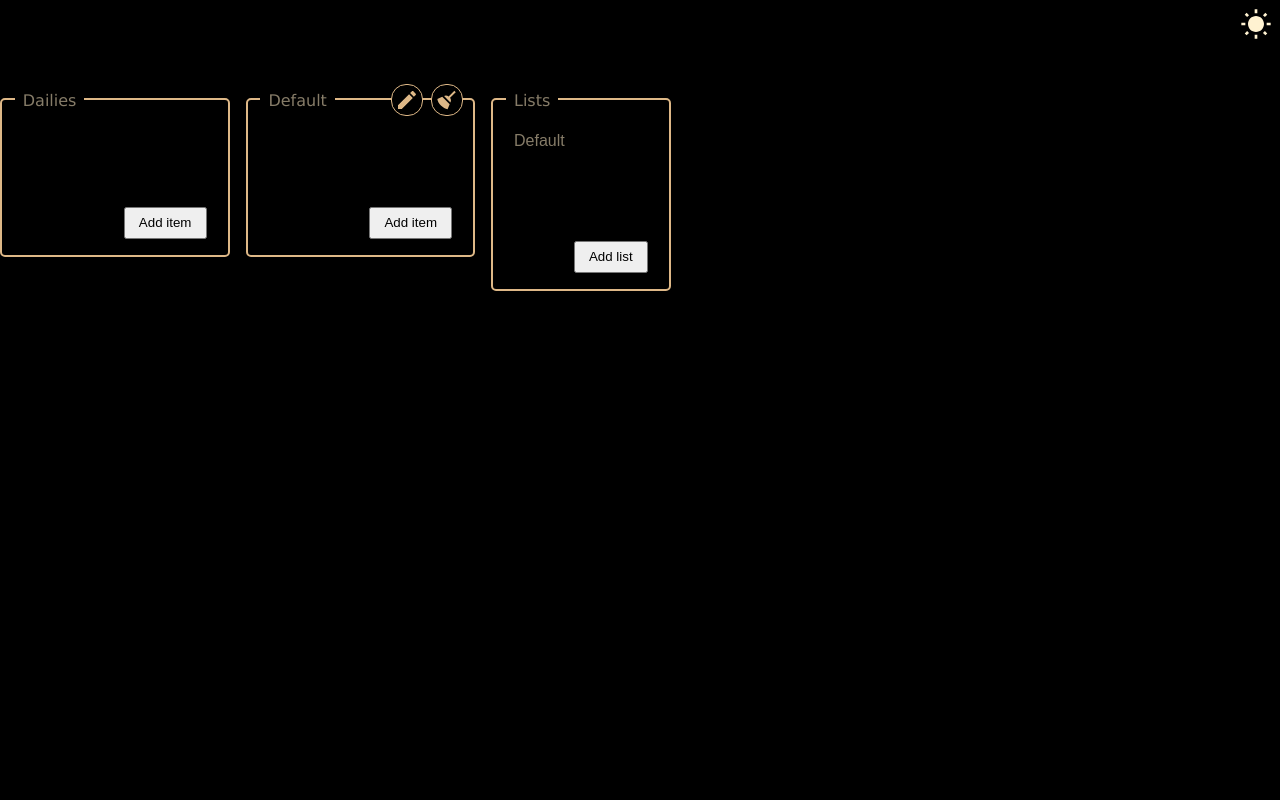
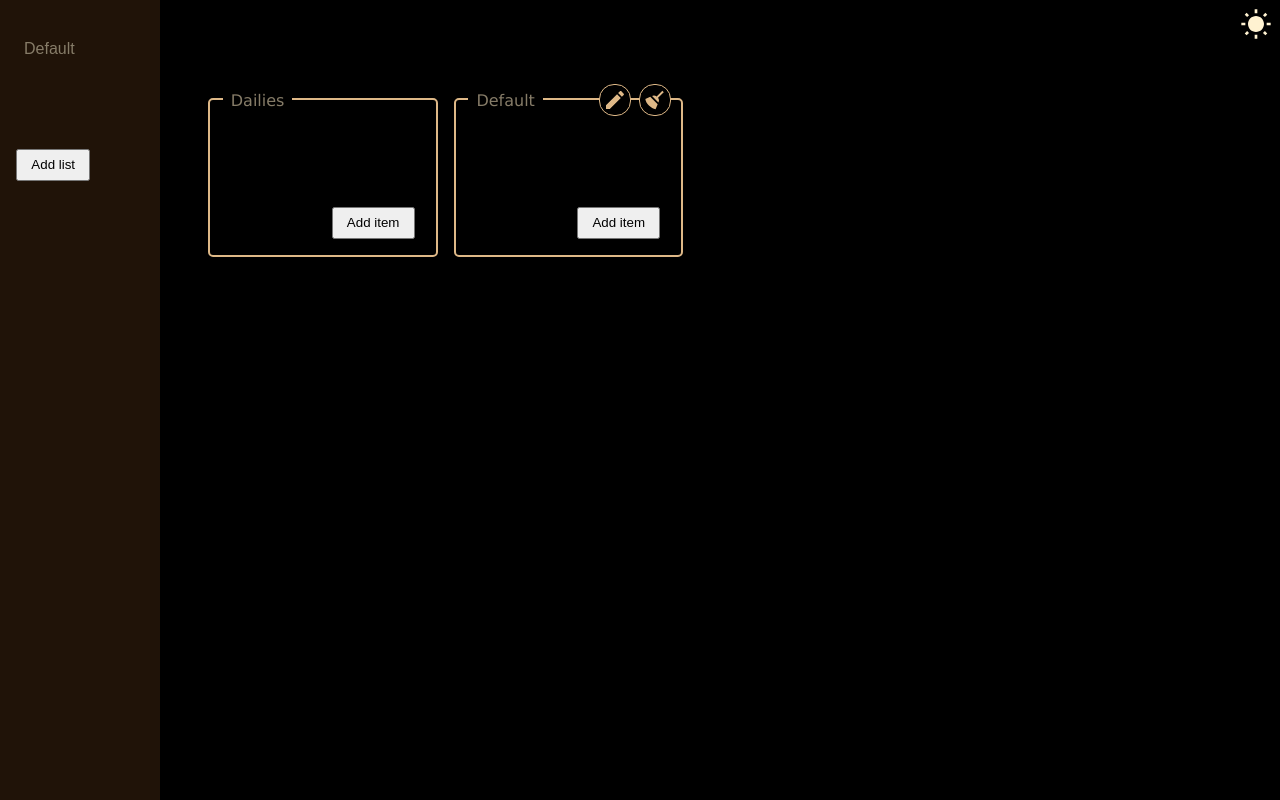
Before and after one commit to mjulmer/todolist, a website built with webpack: page src/template.html in a window 1280 px wide. Built offline with nearby package versions, Linux system fonts and the light colour scheme.

Commit message:
Put list sidebar into an actual sidebar

```diff
--- a/src/styles.css
+++ b/src/styles.css
@@ -2,6 +2,7 @@
   --background-color: black;
   --text-color: #867c68;
   --selected-item-color: #87abc4;
+  --sidebar-background-color: #201308;
   --modal-background-color: #535353;
   --pencil-icon: url("./icons/pencil-tan.svg");
   --broom-icon: url("./icons/broom-tan.svg");
@@ -12,6 +13,7 @@
   --background-color: #eed0b8;
   --text-color: black;
   --selected-item-color: #b48966;
+  --sidebar-background-color: burlywood;
   --modal-background-color: aliceblue;
   --pencil-icon: url("./icons/pencil.svg");
   --broom-icon: url("./icons/broom.svg");
@@ -23,14 +25,16 @@ body {
   color: var(--text-color, white);
   display: grid;
   margin: 0;
+  height: 100vh;
+  width: 100vw;
   gap: 3rem;
-  /* grid-template-columns: 1fr 2fr; */
   grid-template-rows: 50px 1fr;
+  grid-template-columns: 10rem 1fr;
   font-family: "Verdana", "Geneva", "Tahoma", sans-serif;
 }
 
 #header {
-  grid-column: 1 / -1;
+  grid-column: 2 / -1;
   display: flex;
   justify-content: end;
   padding: 0.5rem;
@@ -55,6 +59,12 @@ body {
 
 ul {
   padding: 0;
+}
+
+.sidebar {
+  grid-row: 1 / -1;
+  background-color: var(--sidebar-background-color, black);
+  padding: 1rem;
 }
 
 .flex {
@@ -164,7 +174,7 @@ ul {
 
 .sidebar ul button {
   display: block;
-  background-color: var(--background-color, black);
+  background-color: var(--sidebar-background-color, black);
   border: none;
   font-size: 1em;
   padding: 0.5em;
--- a/src/template.html
+++ b/src/template.html
@@ -8,6 +8,11 @@
   <body>
     <div id="header">
       <button id="color-theme-toggle" title="Toggle color theme"></button>
+    </div>
+    <div class="sidebar">
+      <div class="list-options"></div>
+      <ul></ul>
+      <button class="new-list-button">Add list</button>
     </div>
     <div class="flex">
       <div class="dailies container">
@@ -25,13 +30,6 @@
         </div>
         <ul id="list-dropzone"></ul>
         <button class="new-todo-button">Add item</button>
-      </div>
-      <div class="sidebar container">
-        <div class="list-options">
-          <span class="list-label">Lists</span>
-        </div>
-        <ul></ul>
-        <button class="new-list-button">Add list</button>
       </div>
     </div>
     <dialog class="newDailyDialog">
```
